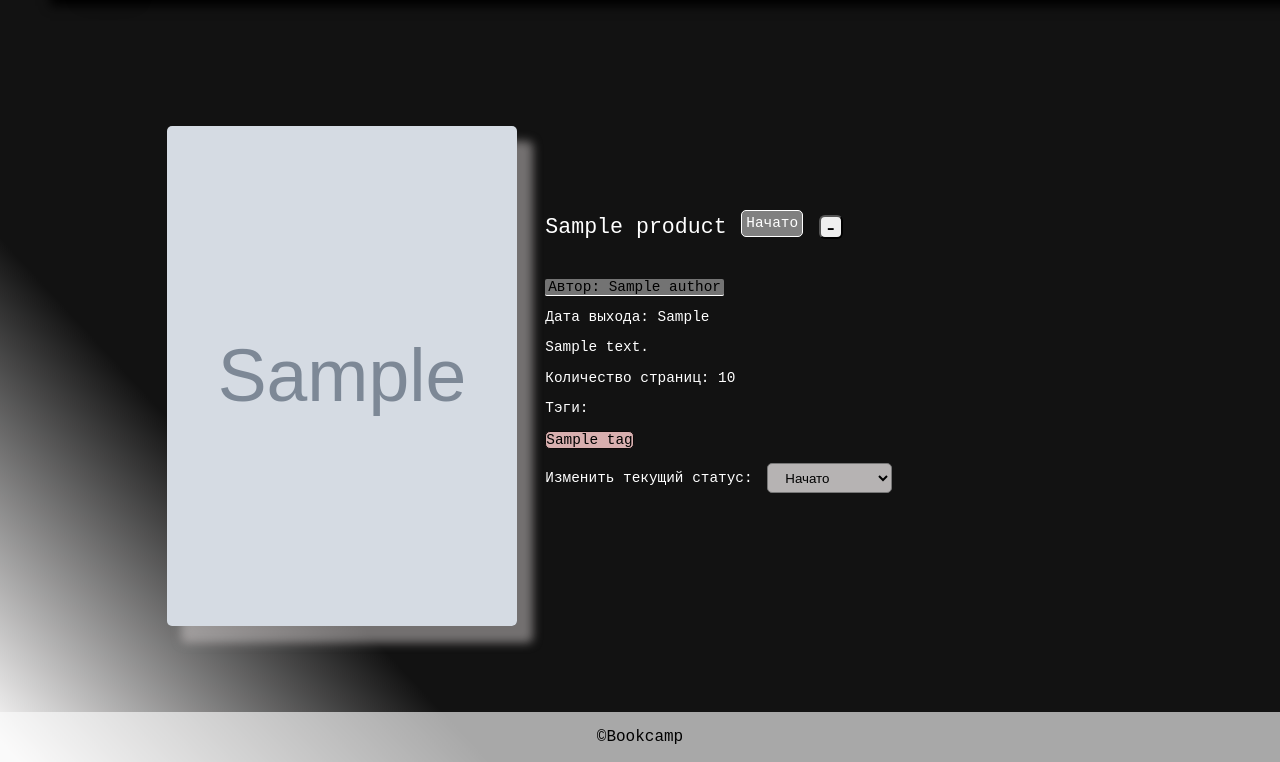
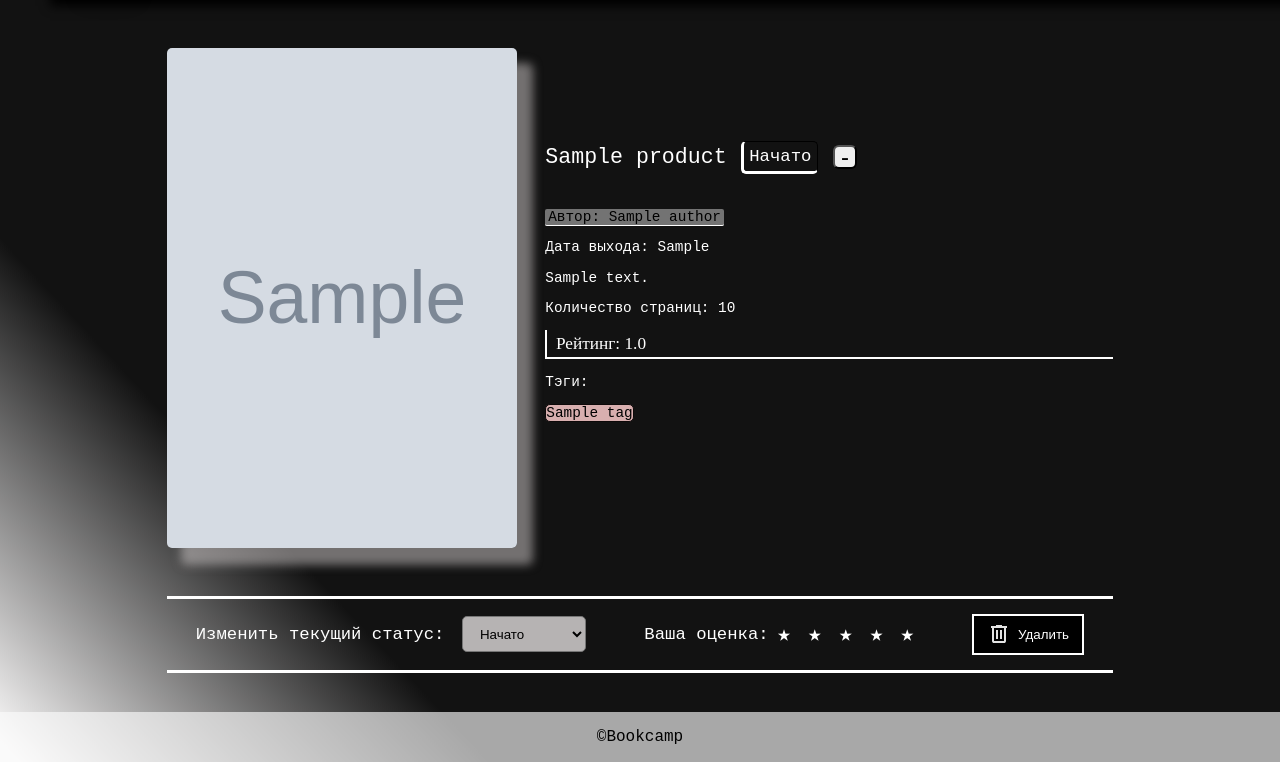
Before and after one commit to kollvan/book-camp, a Django app: a page that uses goods/templates/goods/product.html in a window 1280 px wide. Shown: the part 50-812 px from the top of the page. Run offline with Django 5.2, Linux system fonts and the light colour scheme; a user stored in the database is signed in; tables that the repository leaves empty hold one stand-in row (values such as "Sample post"); grey boxes marked "Sample" are stand-in pictures; parts of the project's set-up code (start-up, migrations or seed data) failed here and were passed over.

Commit message:
Add. Added design for inventory data on product.

```diff
--- a/goods/templates/goods/product.html
+++ b/goods/templates/goods/product.html
@@ -2,8 +2,9 @@
 {% load goods_custom_tags %}
 {% load static %}
 {% block extends_style %}
+
+    <link rel="stylesheet" href="{% static 'bookcamp/css/card.css' %}">
     <link rel="stylesheet" href="{% static 'bookcamp/css/product.css' %}">
-    <link rel="stylesheet" href="{% static 'bookcamp/css/card.css' %}">
 {% endblock %}
 {% block section %}
 <section class="content">
@@ -22,8 +23,9 @@
                 <span class="product-title">
                     {{ product.name }}
                 </span>
-                {% get_product_status product.pk user.pk as product_status %}
                 {% if user.is_authenticated%}
+                    {% get_user_data product.pk user.pk as user_inventory_data %}
+                    {% get_item user_inventory_data 'status' as product_status %}
                     {% if product_status is not None%}
                     <div class="card-status product-status">
                         {% if product_status == 3 %} Начато {% endif %}
@@ -40,6 +42,9 @@
             <p>Дата выхода: {{product.year_of_publication}}</p>
             <p>{{ product.description}}</p>
             <p>Количество страниц: {{product.quantity_page}}</p>
+            <div class="card-rank-product">
+                Рейтинг: {% get_avg_rank product.pk %}
+            </div>
             <p>
                 Тэги:
             </p>
@@ -48,20 +53,15 @@
                 <li class="tag"><a href="{% url 'goods:catalog' 'all' %}?{% append_params tags=tag.slug %}">{{ tag.name }}</a></li>
                 {% endfor %}
             </ul>
-            {% if user.is_authenticated and product_status is not None %}
-            <div class="change-status ">
-                <p>Изменить текущий статус: </p>
-                <select class="select-status"
-                        name="product_status" id="{{product.slug}}-status">
-                    <option value="3" {% if product_status == 3 %} selected {% endif %}>Начато</option>
-                    <option value="2" {% if product_status == 2 %} selected {% endif %}>Отложенно</option>
-                    <option value="1" {% if product_status == 1 %} selected {% endif %}>Добавленно</option>
-                    <option value="0" {% if product_status == 0 %} selected {% endif %}>Прочитанно</option>
-                </select>
-            </div>
+            {% if user.is_authenticated and product_status is None %}
+                <button class="btn-user-data btn-add" id="id_{{product.pk}}">Добавить</button>
             {% endif %}
         </div>
     </div>
+    {% if user.is_authenticated and product_status is not None%}
+        {% get_item user_inventory_data 'rank' as user_rank %}
+        {% include 'includes/user_data_product.html'%}
+    {% endif %}
 </section>
 {% endblock %}
 {% block footer %}
--- a/goods/templatetags/goods_custom_tags.py
+++ b/goods/templatetags/goods_custom_tags.py
@@ -33,6 +33,18 @@ def get_authors(category_slug):
     return Author.objects.filter(product__category__slug=category_slug)
 
 @register.simple_tag()
+def get_user_data(product_pk, user_pk):
+    try:
+        elem = Inventory.objects.get(Q(product__pk=product_pk) & Q(user__pk=user_pk))
+        result = {
+            'rank':elem.rank,
+            'status':elem.status,
+        }
+        return result
+    except Inventory.DoesNotExist:
+        return None
+
+@register.simple_tag()
 def get_inventory_data(products, user_id):
     allowed_id = {item['id'] for item in products.values('id')}
     try:
@@ -52,18 +64,11 @@ def get_avg_ranks(products):
     return dict_inventory
 
 @register.simple_tag()
-def get_from_queryset(queryset:QuerySet, value:Any, field:str='product__pk'):
-    try:
-        return queryset.get(**{field:value})
-    except Inventory.DoesNotExist:
-        return None
+def get_avg_rank(product_pk):
+    qs = Inventory.objects.filter(product__pk=product_pk)
+    value = qs.values('product__pk').annotate(Avg('rank')).values('rank__avg').get()
+    return value['rank__avg']
+
 @register.simple_tag()
 def get_item(collection:dict, key:str, default=None):
     return collection.get(key, default)
-
-@register.simple_tag()
-def get_product_status(product_id, user_id):
-    try:
-        return Inventory.objects.get(Q(product_id=product_id)&Q(user=user_id)).status
-    except Inventory.DoesNotExist:
-        return None
--- a/static/bookcamp/css/card.css
+++ b/static/bookcamp/css/card.css
@@ -22,6 +22,7 @@
     display: flex;
     gap: 2em;
     justify-content: space-around;
+    align-items: center;
     background-color: rgb(218, 214, 214);
 }
 .card-author{
--- a/static/bookcamp/css/product.css
+++ b/static/bookcamp/css/product.css
@@ -12,11 +12,6 @@
     font-size: 1.5em;
     margin-block: 0.5em;
 
-}
-
-.product-status{
-    padding: 0.3em;
-    margin-bottom: 0px;
 }
 
 .container-title{
@@ -104,3 +99,72 @@
 .select-status:hover{
     border: 2px solid white;
 }
+.user-data{
+    margin-block: 2em;
+    border-block: 3px solid white;
+    font-size: 1.2em;
+    grid-column: 2/12;
+    grid-row: 2;
+    display: flex;
+    justify-content: space-around;
+    align-items: center;
+
+}
+.for-product{
+    display: flex;
+    align-items: center;
+}
+.for-product > div
+{
+    color: white;
+}
+.btn-user-data{
+    padding: 0.5em 1em;
+    border: 2px solid white;
+    background-color: #000000;
+    color: white;
+    display: flex;
+    align-items: center;
+    gap: 0.5em;
+}
+.btn-user-data:hover{
+    box-shadow: 3px 3px 1px 1px #a5a0a0;
+    cursor: pointer;
+}
+.btn-user-data:active{
+    box-shadow: 2px 2px 10px 0px #eae8e8 inset;
+}
+.btn-add{
+    margin-top: 1em;
+}
+.btn-remove::before{
+    content: '';
+    display: flex;
+    width: 24px;
+    height: 24px;
+    background-image: url('../image/delete_24.svg');
+}
+.btn-add::before{
+    content: '';
+    display: flex;
+    width: 24px;
+    height: 24px;
+    background-image: url('../image/add_24.svg');
+}
+.card-rank-product{
+    border-left: 2px solid white;
+    border-bottom: 2px solid white;
+    padding: 0.2em 0.5em;
+    font-weight: 500;
+    font-family: 'Merienda', 'Times New Roman', Times, serif;
+    font-size: 1.2em;
+}
+.product-status{
+    padding: 0.3em;
+    margin-bottom: 0px;
+    background-color: inherit;
+    border: 3px solid white;
+    font-size: 1.2em;
+    border-top: 1px solid black;
+    border-right: 1px solid black;
+}
--- a/static/bookcamp/css/style.css
+++ b/static/bookcamp/css/style.css
@@ -94,6 +94,7 @@ section{
     display: grid;
     color: white;
     grid-template-columns: repeat(12, 1fr);
+    grid-template-rows: auto auto;
     padding-inline: 5em;
     align-items: start;
 }
--- /dev/null
+++ b/templates/includes/user_data_product.html
@@ -0,0 +1,35 @@
+<div class="user-data">
+        <div class="change-status ">
+            <p>Изменить текущий статус: </p>
+            <select class="select-status"
+                    name="product_status" id="{{product.slug}}-status">
+                <option value="3" {% if product_status == 3 %} selected {% endif %}>Начато</option>
+                <option value="2" {% if product_status == 2 %} selected {% endif %}>Отложенно</option>
+                <option value="1" {% if product_status == 1 %} selected {% endif %}>Добавленно</option>
+                <option value="0" {% if product_status == 0 %} selected {% endif %}>Прочитанно</option>
+            </select>
+        </div>
+        <div class="for-product">
+            <span>
+                Ваша оценка:
+            </span>
+            <div id="ranks_{{product.slug}}" class="card-rank">
+                <input name="group_rank" {%if rank == 1 %} checked {% endif %}
+                       class="value-rank" id="rank_5-{{product.slug}}" type="radio" value="5">
+                <label for="rank_5-{{product.slug}}"></label>
+                <input name="group_rank" {%if rank == 1 %} checked {% endif %}
+                       class="value-rank" id="rank_4-{{product.slug}}" type="radio" value="4">
+                <label for="rank_4-{{product.slug}}"></label>
+                <input name="group_rank" {%if rank == 1 %} checked {% endif %}
+                       class="value-rank" id="rank_3-{{product.slug}}" type="radio" value="3">
+                <label for="rank_3-{{product.slug}}"></label>
+                <input name="group_rank" {%if rank == 1 %} checked {% endif %}
+                       class="value-rank" id="rank_2-{{product.slug}}" type="radio" value="2">
+                <label for="rank_2-{{product.slug}}"></label>
+                <input name="group_rank" {%if rank == 1 %} checked {% endif %}
+                       class="value-rank" id="rank_1-{{product.slug}}" type="radio" value="1">
+                <label for="rank_1-{{product.slug}}"></label>
+            </div>
+        </div>
+        <button class="btn-user-data btn-remove" id="id_{{product.slug}}">Удалить</button>
+    </div>
```
Also changed, not shown: static/bookcamp/image/add_24.svg (added), static/bookcamp/image/delete_24.svg (added).
